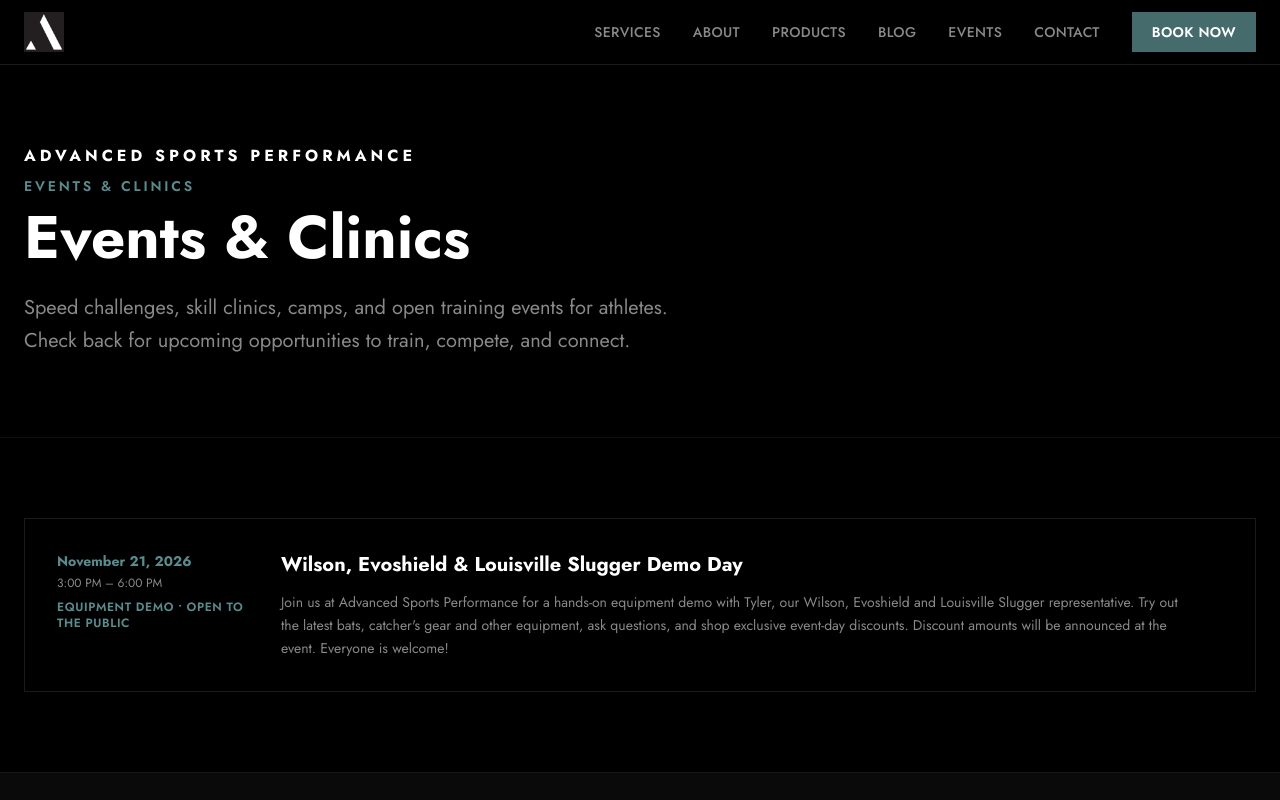
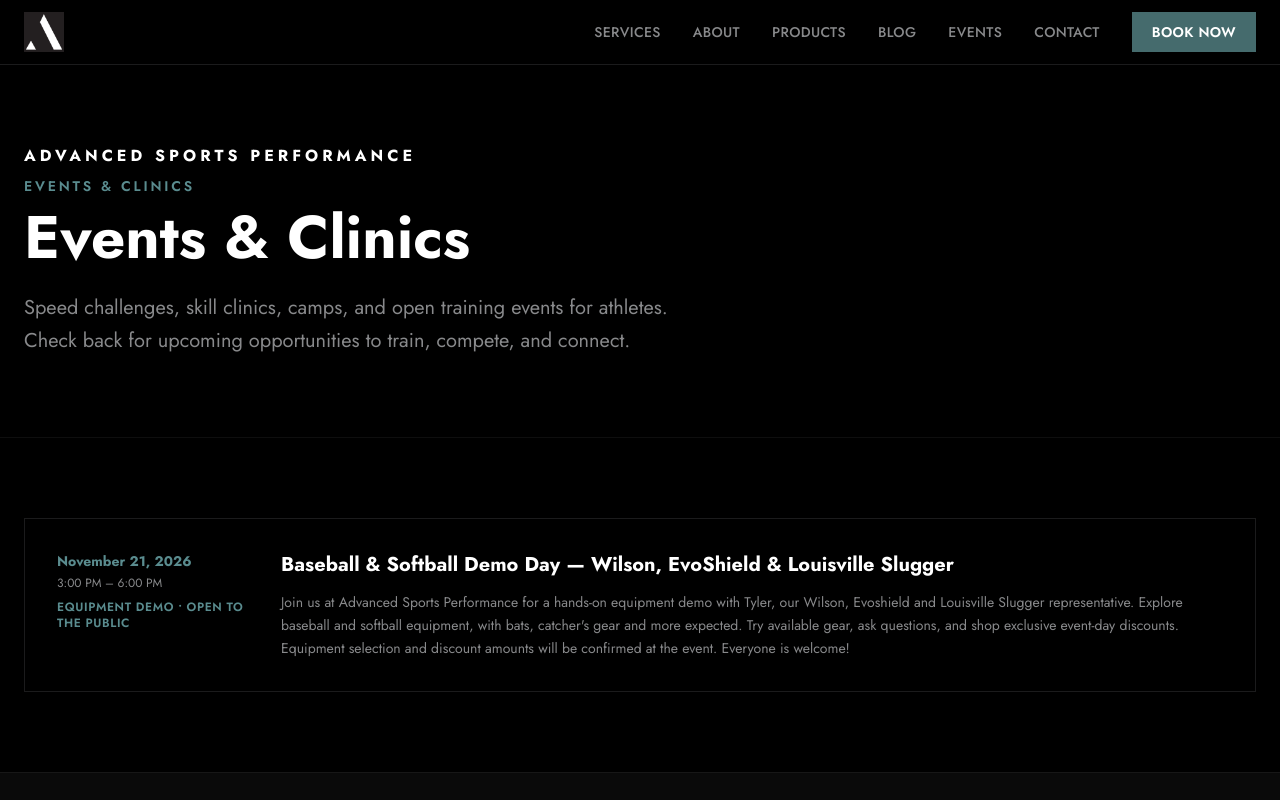
Before and after one commit to o2bswat/advanced-sports-performance, a Next.js app: page /events in a window 1280 px wide. Shown: the top 800 px of the page. Built offline with nearby package versions, Linux system fonts and the light colour scheme.

Commit message:
Highlight baseball and softball at ASP equipment demo day

```diff
--- a/src/app/events/EventsClient.tsx
+++ b/src/app/events/EventsClient.tsx
@@ -61,11 +61,11 @@ const EVENTS: {
   url?: string;
 }[] = [
   {
-    title: "Wilson, Evoshield & Louisville Slugger Demo Day",
+    title: "Baseball & Softball Demo Day — Wilson, EvoShield & Louisville Slugger",
     date: "November 21, 2026",
     time: "3:00 PM – 6:00 PM",
     type: "Equipment Demo • Open to the Public",
-    description: "Join us at Advanced Sports Performance for a hands-on equipment demo with Tyler, our Wilson, Evoshield and Louisville Slugger representative. Try out the latest bats, catcher's gear and other equipment, ask questions, and shop exclusive event-day discounts. Discount amounts will be announced at the event. Everyone is welcome!",
+    description: "Join us at Advanced Sports Performance for a hands-on equipment demo with Tyler, our Wilson, Evoshield and Louisville Slugger representative. Explore baseball and softball equipment, with bats, catcher\'s gear and more expected. Try available gear, ask questions, and shop exclusive event-day discounts. Equipment selection and discount amounts will be confirmed at the event. Everyone is welcome!",
   },
   // ── EXAMPLE — remove this and add your real events ──
   // {
```
